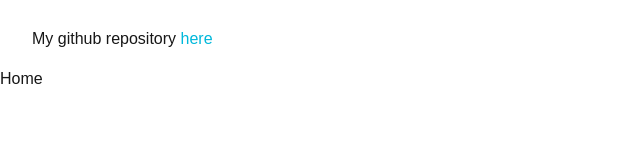
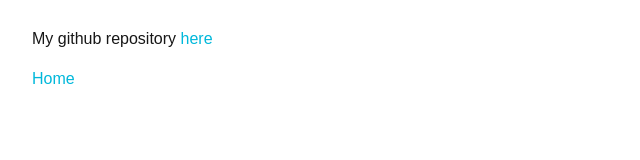
Before and after one commit to Ahmed-Yusuf-1/cprg306-assignments, a Next.js app: page /week-2 in a window 1280 px wide. Shown: the part 121-281 px from the top of the page, without its empty margins (0-640 px from the left). Built offline with nearby package versions, Linux system fonts and the light colour scheme.

Commit message:
cleaning up code
updated the Link and some design changes

```diff
--- a/app/page.js
+++ b/app/page.js
@@ -5,7 +5,7 @@ export default function Home() {
     <main>
       <h1 className="text-3xl text-center pt-5 underline">CPRG 306: Web Development 2 - Assignments</h1>
       <ul className="text-xl pl-20 pt-5 space-y-2 text-cyan-500">
-        <li className=" hover:text-cyan-800"><Link href="/week-2">Week 2</Link></li>
+        <li className=" hover:text-cyan-800"><Link href="./week-2">Week 2</Link></li>
       </ul>
     </main>
   );
--- a/app/week-2/_components/student-info.js
+++ b/app/week-2/_components/student-info.js
@@ -4,7 +4,7 @@ export default function StudentInfo(){
     return(
         <main>
         <p className=" ml-8 mt-8 mr-8 mb-4" >Name: Ahmed Yusuf</p>
-        <p className=" ml-8 mt-8 mr-8 mb-4">My github repository <Link href="https://github.com/Ahmed-Yusuf-1/cprg306-assignments.git" className="text-cyan-500 hover:underline">here</Link></p>
+        <p className=" ml-8 mt-8 mr-8 mb-4">My github repository <Link href="https://github.com/Ahmed-Yusuf-1/cprg306-assignments.git " target="_blank" rel="noopener noreferrer" className="text-cyan-500 hover:underline">here</Link></p>
         </main>
     );
 };
--- a/app/week-2/page.js
+++ b/app/week-2/page.js
@@ -6,7 +6,7 @@ export default function week2(){
         <main>
             <h1 className="text-cyan-500 text-xl ml-8 mt-8 mr-8 mb-8">Shopping List</h1>
             <StudentInfo />
-            <Link href="/">Home</Link>
+            <Link className="text-cyan-500 ml-8 mt-8 mr-8 mb-8" href="/" >Home</Link>
         </main>
     );
 }
```
